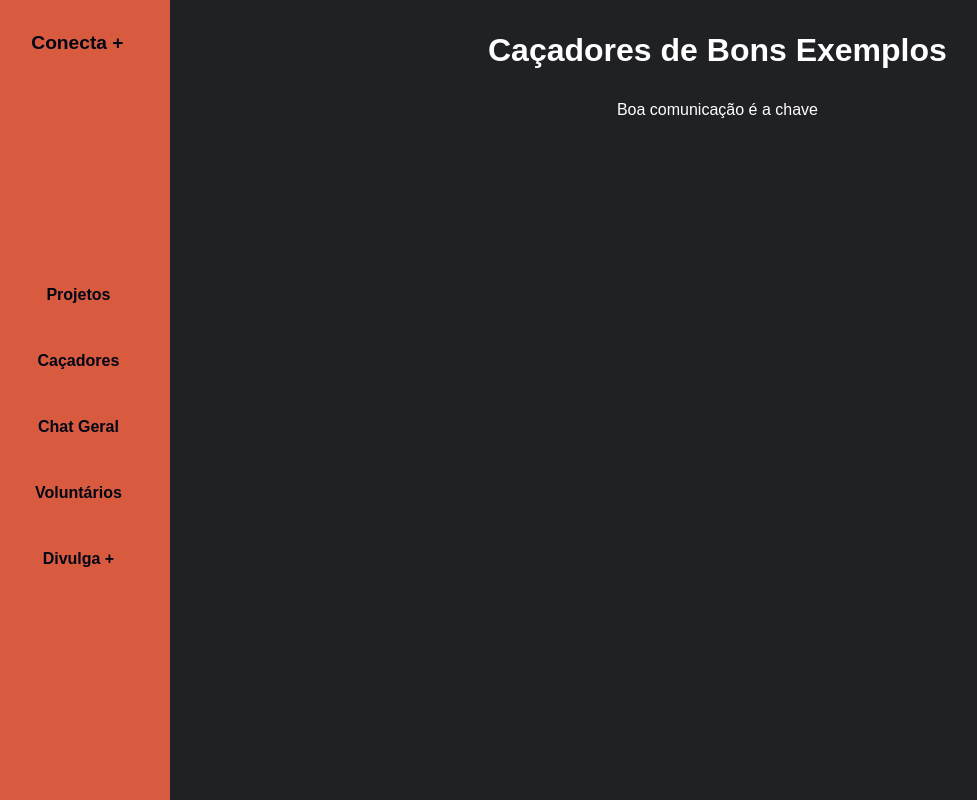
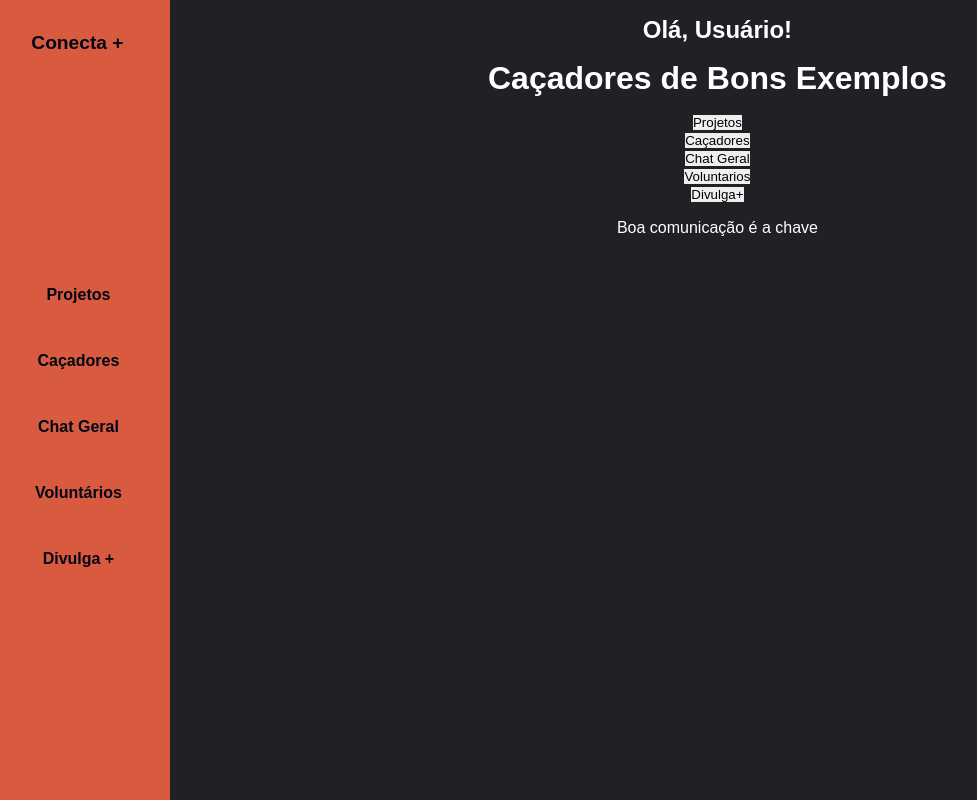
Before and after one commit to joaopedrofds/Conecta-Plus, a Django app: page / in a window 1280 px wide. Shown: the whole page, without its empty margins (15-992 px from the left). Run offline with Django 5.2, Linux system fonts and the light colour scheme; parts of the project's set-up code (start-up, migrations or seed data) failed here and were passed over.

Commit message:
jp ajuste de botões e interface da HOME

```diff
--- a/ConectaPlus/templates/paginas/home.html
+++ b/ConectaPlus/templates/paginas/home.html
@@ -3,7 +3,16 @@
 
 
     <div class="texto">
+        <h2>Olá, Usuário!</h2>
         <h1>Caçadores de Bons Exemplos</h1>
+
+        <div class="buttons">
+            <button class="btn btn-primary">Projetos</button><br>
+            <button class="btn btn-primary">Caçadores</button><br>
+            <button class="btn btn-primary">Chat Geral</button><br>
+            <button class="btn btn-primary">voluntarios</button><br>
+            <button class="btn btn-primary">Divulga+</button><br>
+        </div>
         <p>Boa comunicação é a chave</p>
     </div>
 
```
